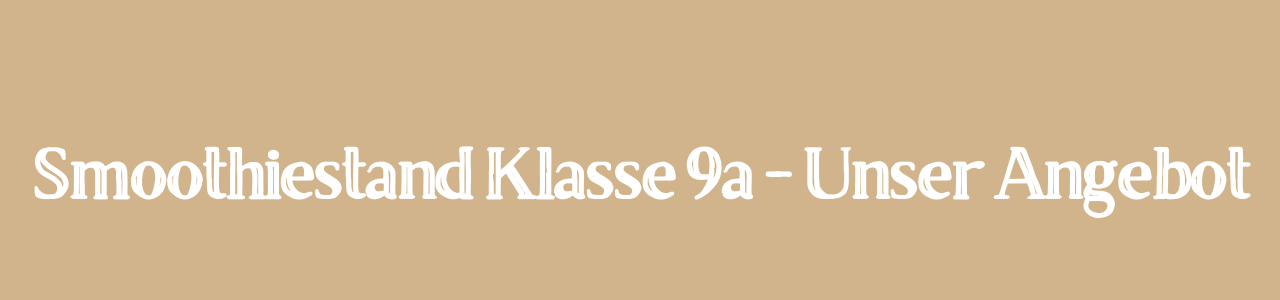
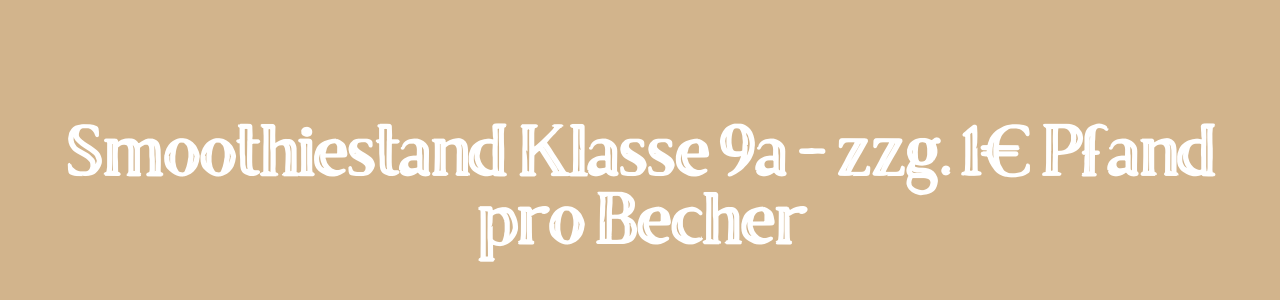
Before and after one commit to smoothiePOS/frontend, a Vue app: page /ad in a window 1280 px wide. Shown: the part 92-392 px from the top of the page. Built offline with nearby package versions, Linux system fonts and the light colour scheme; no server answers.

Commit message:
Update config.ts

```diff
--- a/src/config.ts
+++ b/src/config.ts
@@ -15,8 +15,8 @@ export default {
     advertisement: {
         fullSizeImageBaseUrl: "https://raw.githubusercontent.com/Julius-Babies/sommerfest2023_assets/main/",
         fullSizeImageExtension: ".png",
-        adDuration: 7000,
+        adDuration: 11000,
         adInterval: 15000,
-        title: "Smoothiestand Klasse 9a - Unser Angebot",
+        title: "Smoothiestand Klasse 9a - zzg. 1€ Pfand pro Becher",
     }
 }
```
